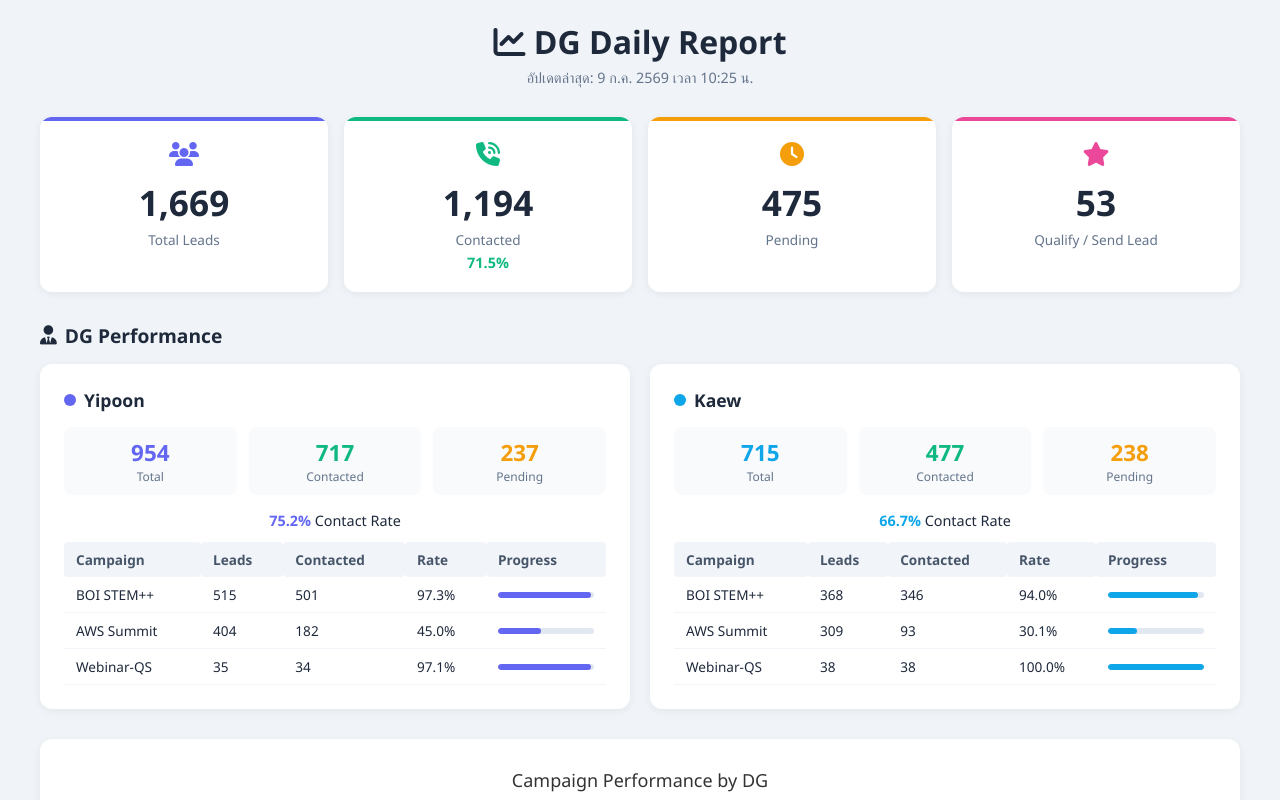
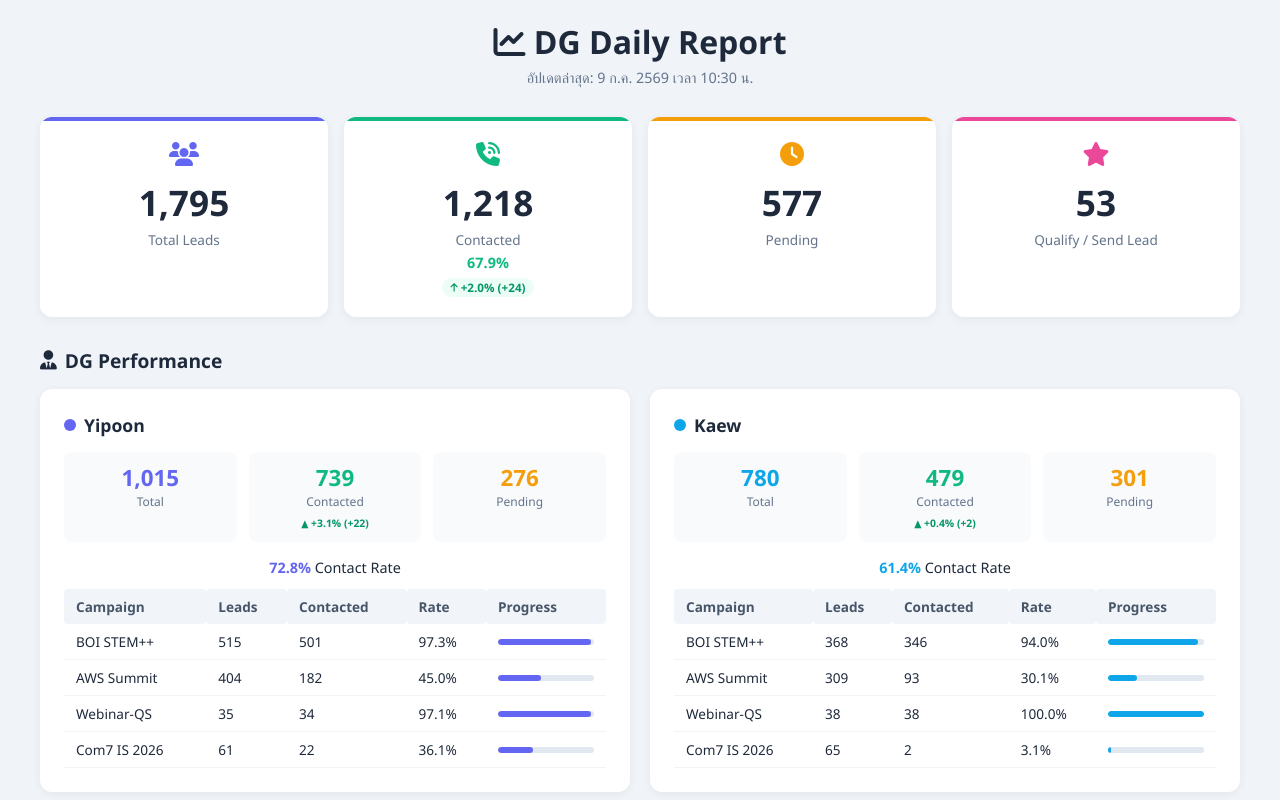
Before and after one commit to chayada-com7/dg-daily-report, a plain HTML site: page index.html in a window 1280 px wide. Shown: the top 800 px of the page. Drawn offline with nearby package versions, Linux system fonts and the light colour scheme.

Commit message:
Update DG Daily Report 9 Jul 2569 - add Com7 Intelligent Summit 2026

```diff
--- a/index.html
+++ b/index.html
@@ -54,26 +54,26 @@
 <div class="container">
     <div class="header">
         <h1><i class="fas fa-chart-line"></i> DG Daily Report</h1>
-        <div class="subtitle">อัปเดตล่าสุด: 9 ก.ค. 2569 เวลา 10:25 น.</div>
+        <div class="subtitle">อัปเดตล่าสุด: 9 ก.ค. 2569 เวลา 10:30 น.</div>
     </div>
 
     <!-- KPI Cards -->
     <div class="kpi-grid">
         <div class="kpi-card total">
             <div class="icon"><i class="fas fa-users" style="color:#6366f1"></i></div>
-            <div class="value">1,669</div>
+            <div class="value">1,795</div>
             <div class="label">Total Leads</div>
         </div>
         <div class="kpi-card contacted">
             <div class="icon"><i class="fas fa-phone-volume" style="color:#10b981"></i></div>
-            <div class="value">1,194</div>
+            <div class="value">1,218</div>
             <div class="label">Contacted</div>
-            <div class="rate">71.5%</div>
-
+            <div class="rate">67.9%</div>
+            <div class="delta"><i class="fas fa-arrow-up"></i> +2.0% (+24)</div>
         </div>
         <div class="kpi-card pending">
             <div class="icon"><i class="fas fa-clock" style="color:#f59e0b"></i></div>
-            <div class="value">475</div>
+            <div class="value">577</div>
             <div class="label">Pending</div>
         </div>
         <div class="kpi-card qualify">
@@ -91,12 +91,12 @@
         <div class="dg-panel">
             <h3><span class="dot" style="background:#6366f1"></span> Yipoon</h3>
             <div class="stats">
-                <div class="stat"><div class="num" style="color:#6366f1">954</div><div class="lbl">Total</div></div>
-                <div class="stat"><div class="num" style="color:#10b981">717</div><div class="lbl">Contacted</div></div>
-                <div class="stat"><div class="num" style="color:#f59e0b">237</div><div class="lbl">Pending</div></div>
+                <div class="stat"><div class="num" style="color:#6366f1">1,015</div><div class="lbl">Total</div></div>
+                <div class="stat"><div class="num" style="color:#10b981">739</div><div class="lbl">Contacted</div><div class="badge">▲ +3.1% (+22)</div></div>
+                <div class="stat"><div class="num" style="color:#f59e0b">276</div><div class="lbl">Pending</div></div>
             </div>
             <div style="text-align:center;margin-bottom:12px;font-size:0.9rem;">
-                <strong style="color:#6366f1">75.2%</strong> Contact Rate
+                <strong style="color:#6366f1">72.8%</strong> Contact Rate
             </div>
             <table class="campaign-table">
                 <tr><th>Campaign</th><th>Leads</th><th>Contacted</th><th>Rate</th><th class="bar-cell">Progress</th></tr>
@@ -115,18 +115,23 @@
                     <td>97.1%</td>
                     <td class="bar-cell"><div class="mini-bar"><div class="fill" style="width:97%;background:#6366f1"></div></div></td>
                 </tr>
+                <tr>
+                    <td>Com7 IS 2026</td><td>61</td><td>22</td>
+                    <td>36.1%</td>
+                    <td class="bar-cell"><div class="mini-bar"><div class="fill" style="width:36%;background:#6366f1"></div></div></td>
+                </tr>
             </table>
         </div>
         <!-- Kaew -->
         <div class="dg-panel">
             <h3><span class="dot" style="background:#0ea5e9"></span> Kaew</h3>
             <div class="stats">
-                <div class="stat"><div class="num" style="color:#0ea5e9">715</div><div class="lbl">Total</div></div>
-                <div class="stat"><div class="num" style="color:#10b981">477</div><div class="lbl">Contacted</div></div>
-                <div class="stat"><div class="num" style="color:#f59e0b">238</div><div class="lbl">Pending</div></div>
+                <div class="stat"><div class="num" style="color:#0ea5e9">780</div><div class="lbl">Total</div></div>
+                <div class="stat"><div class="num" style="color:#10b981">479</div><div class="lbl">Contacted</div><div class="badge">▲ +0.4% (+2)</div></div>
+                <div class="stat"><div class="num" style="color:#f59e0b">301</div><div class="lbl">Pending</div></div>
             </div>
             <div style="text-align:center;margin-bottom:12px;font-size:0.9rem;">
-                <strong style="color:#0ea5e9">66.7%</strong> Contact Rate
+                <strong style="color:#0ea5e9">61.4%</strong> Contact Rate
             </div>
             <table class="campaign-table">
                 <tr><th>Campaign</th><th>Leads</th><th>Contacted</th><th>Rate</th><th class="bar-cell">Progress</th></tr>
@@ -144,6 +149,11 @@
                     <td>Webinar-QS</td><td>38</td><td>38</td>
                     <td>100.0%</td>
                     <td class="bar-cell"><div class="mini-bar"><div class="fill" style="width:100%;background:#0ea5e9"></div></div></td>
+                </tr>
+                <tr>
+                    <td>Com7 IS 2026</td><td>65</td><td>2</td>
+                    <td>3.1%</td>
+                    <td class="bar-cell"><div class="mini-bar"><div class="fill" style="width:3%;background:#0ea5e9"></div></div></td>
                 </tr>
             </table>
         </div>
@@ -163,16 +173,16 @@
 Highcharts.chart('campaignChart', {
     chart: { type: 'bar', style: { fontFamily: 'Segoe UI, sans-serif' } },
     title: { text: 'Campaign Performance by DG' },
-    xAxis: { categories: ['BOI STEM++', 'AWS Summit', 'Webinar-QS'], title: { text: null } },
+    xAxis: { categories: ['BOI STEM++', 'AWS Summit', 'Webinar-QS', 'Com7 IS 2026'], title: { text: null } },
     yAxis: { min: 0, title: { text: 'Leads' } },
     plotOptions: { bar: { dataLabels: { enabled: true } } },
     legend: { align: 'center', verticalAlign: 'bottom' },
     colors: ['#6366f1', '#0ea5e9'],
     series: [
-        { name: 'Yipoon - Contacted', data: [501, 182, 34], color: '#6366f1' },
-        { name: 'Yipoon - Pending', data: [14, 222, 1], color: '#a5b4fc' },
-        { name: 'Kaew - Contacted', data: [346, 93, 38], color: '#0ea5e9' },
-        { name: 'Kaew - Pending', data: [22, 216, 0], color: '#7dd3fc' }
+        { name: 'Yipoon - Contacted', data: [501, 182, 34, 22], color: '#6366f1' },
+        { name: 'Yipoon - Pending', data: [14, 222, 1, 39], color: '#a5b4fc' },
+        { name: 'Kaew - Contacted', data: [346, 93, 38, 2], color: '#0ea5e9' },
+        { name: 'Kaew - Pending', data: [22, 216, 0, 63], color: '#7dd3fc' }
     ]
 });
 </script>
```
